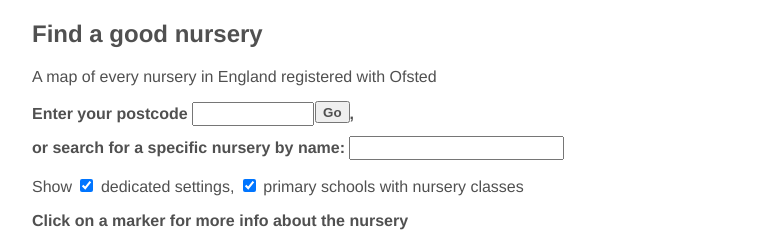
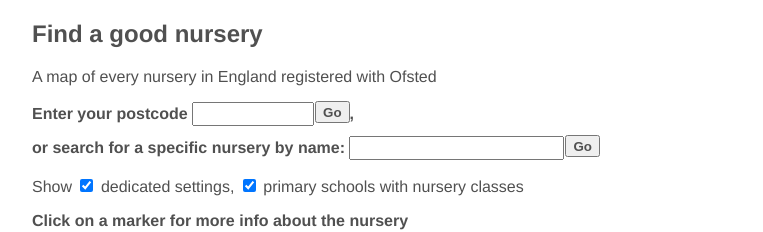
Before and after one commit to findagoodnursery/findagoodnursery.github.io, a plain HTML site: page index.html in a window 1280 px wide. Shown: the top 232 px of the page, without its empty margins (258-1021 px from the left). Drawn offline with nearby package versions, Linux system fonts and the light colour scheme; some packages are replaced by stand-ins of ours; no server answers.

Commit message:
Added go button for nursery name search

```diff
--- a/index.html
+++ b/index.html
@@ -46,7 +46,7 @@
         <h2>Find a good nursery</h2>
         <p>A map of every nursery in England registered with Ofsted</p>
         <h4>Enter your postcode <form id="postcodeLookupForm"><input type="text" id="postcode" size=10><input id="postcodeSubmit" type="submit" value="Go"></form>,</h4>
-        <h4>or search for a specific nursery by name: <form id="nameSearchForm"><input type="text" id="nameSearch"></form></h4>
+        <h4>or search for a specific nursery by name: <form id="nameSearchForm"><input type="text" id="nameSearch" size=20><input id="nameSubmit" type="submit" value="Go"></form></h4>
         <p><form id="typeFilters">Show <input id="typeCheckbox1" type="checkbox" class="nurseryType" value="cndp','nursery" checked> dedicated settings, <input id="typeCheckbox2" type="checkbox" class="nurseryType" value="primary" checked> primary schools with nursery classes </form> </p>
         <h4>Click on a marker for more info about the nursery</h4>
         <p class="errorMessage notDisplayed">Sorry, postcode not recognised</p>
```
